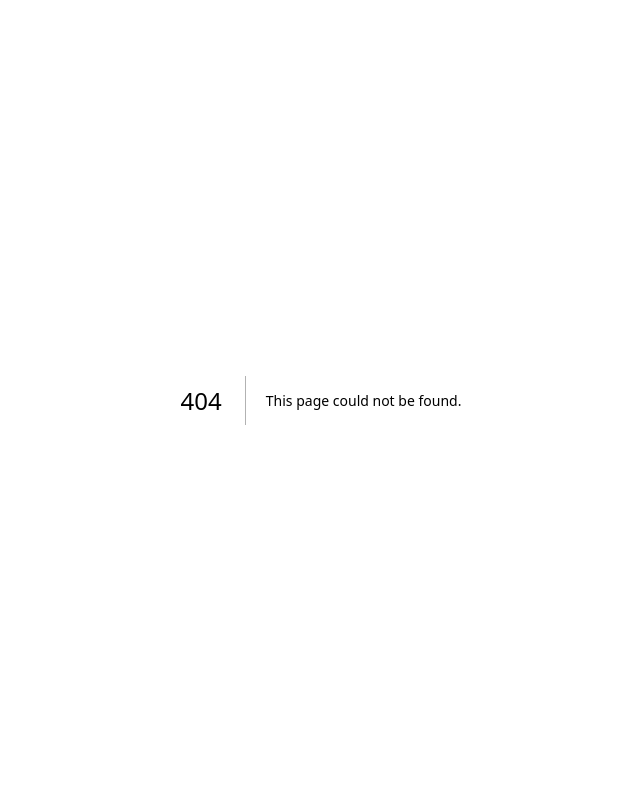
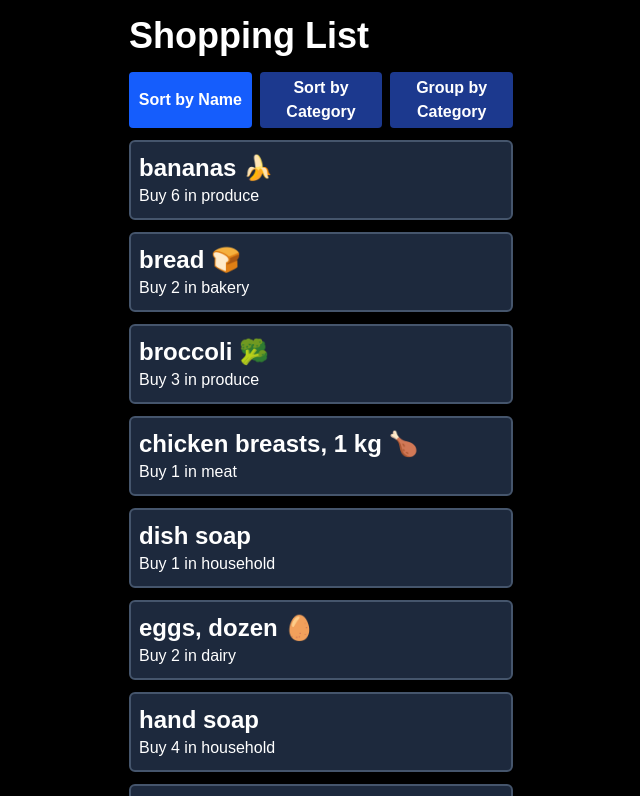
Before and after one commit to BryanTheGreat01/cprg306-assignments, a Next.js app: page /week-6 in a window 1280 px wide. Before the commit this address had no page. Shown: the top 796 px of the page, without its empty margins (319-959 px from the left). Built offline with nearby package versions, Linux system fonts and the light colour scheme.

Commit message:
Complete week 6 assignment

```diff
--- a/app/page.js
+++ b/app/page.js
@@ -17,6 +17,9 @@ export default function Page() {
         <li className="hover:text-gray-400">
           <Link href="./week-5">Week 5 Assignment</Link>
         </li>
+        <li className="hover:text-gray-400">
+          <Link href="./week-6">Week 6 Assignment</Link>
+        </li>
 
       </ul>
     </main>
--- /dev/null
+++ b/app/week-6/item-list.js
@@ -0,0 +1,103 @@
+"use client";
+
+import Item from "./item";
+import itemData from "./items.json";
+import { useState } from "react";
+
+// component that takes an array of items and maps them to a list of Item components
+const ListItems = ({ items }) => {
+  return (
+    <ul>
+      {items.map((item) => (
+        <li key={item.id}>
+          <Item
+            name={item.name}
+            quantity={item.quantity}
+            category={item.category}
+          />
+        </li>
+      ))}
+    </ul>
+  );
+};
+
+export default function ItemList() {
+  // state to keep track of the sortBy and groupBy values
+  const [sortBy, setSortBy] = useState("name");
+  const [groupBy, setGroupBy] = useState(false);
+
+  // create a copy of the itemData array so original data is not mutated
+  let itemDataCopy = [...itemData];
+
+  // get all unique categories from the itemDataCopy array and sort them alphabetically
+  const allCategories = itemDataCopy.map((item) => item.category);
+  const categories = allCategories
+    .filter((category, index) => allCategories.indexOf(category) === index)
+    .sort((a, b) => a.localeCompare(b));
+
+  // sort the itemDataCopy array based on the sortBy state
+  if (sortBy === "name") {
+    itemDataCopy.sort((a, b) => a.name.localeCompare(b.name));
+  } else if (sortBy === "category") {
+    itemDataCopy.sort((a, b) => a.category.localeCompare(b.category));
+  }
+
+  // handle button click to set the sortBy and groupBy state
+  const handleButtonClick = (sortByValue, groupByValue) => {
+    setSortBy(sortByValue);
+    setGroupBy(groupByValue);
+  };
+
+  return (
+    <div className="flex flex-col w-96 mx-auto">
+      <div className="flex flex-row gap-2 justify-between w-auto ">
+        <button
+          type="button"
+          id="sort-by-name-button"
+          className={`flex-1 p-1 font-bold rounded text-white  disabled:bg-slate-400 hover:bg-blue-400 text-wrap ${sortBy == "name" && groupBy == false ? "bg-blue-600" : "bg-blue-900"}`}
+          onClick={() => handleButtonClick("name", false)}
+        >
+          Sort by Name
+        </button>
+        <button
+          type="button"
+          id="sort-by-quantity-button"
+          className={`flex-1 p-1 font-bold rounded text-white  disabled:bg-slate-400 hover:bg-blue-400 text-wrap ${sortBy == "category" && groupBy == false ? "bg-blue-600" : "bg-blue-900"}`}
+          onClick={() => handleButtonClick("category", false)}
+        >
+          Sort by Category
+        </button>
+        <button
+          type="button"
+          id="sort-by-quantity-button"
+          className={`flex-1 p-1 font-bold rounded text-white  disabled:bg-slate-400 hover:bg-blue-400 text-wrap ${sortBy == "name" && groupBy == true ? "bg-blue-600" : "bg-blue-900"}`}
+          onClick={() => handleButtonClick("name", true)}
+        >
+          Group by Category
+        </button>
+      </div>
+      <div className="">
+        {
+          /* if groupBy is true, sort items by category and wrap them in a container with the category name as the header */
+          groupBy ? (
+            categories.map((category) => (
+              <div key={category} className="px-3 py-1 my-4 bg-white rounded ">
+                <h2 className="pt-3 font-semibold text-blue-600 text-l">
+                  {category.charAt(0).toUpperCase() + category.slice(1)}
+                </h2>
+                <ListItems
+                  items={itemDataCopy.filter(
+                    (item) => item.category === category,
+                  )}
+                />
+              </div>
+            ))
+          ) : (
+            /* if groupBy is false, just render the list of items without grouping them by category */
+            <ListItems items={itemDataCopy} />
+          )
+        }
+      </div>
+    </div>
+  );
+}
--- /dev/null
+++ b/app/week-6/item.js
@@ -0,0 +1,10 @@
+export default function Item({ name, quantity, category }) {
+  return (
+    <div className="bg-slate-800 my-3 py-2.5 px-2 w-auto rounded-md border-2 border-slate-600 text-white">
+      <p className="font-bold text-2xl">{name}</p>
+      <p>
+        Buy {quantity} in {category}
+      </p>
+    </div>
+  );
+}
--- /dev/null
+++ b/app/week-6/items.json
@@ -0,0 +1,74 @@
+[
+ {
+ "id": "1h2GJKH12gkHG31h1H",
+ "name": "milk, 4 L 🥛",
+ "quantity": 1,
+ "category": "dairy"
+ },
+ {
+ "id": "2KJH3k2j3H1k2J3K1H",
+ "name": "bread 🍞",
+ "quantity": 2,
+  "category": "bakery"
+ },
+ {
+ "id": "3h2KJH3k2j3H1k2J3",
+ "name": "eggs, dozen 🥚",
+ "quantity": 2,
+ "category": "dairy"
+ },
+ {
+ "id": "4k2J3K1H2GJKH12gk",
+ "name": "bananas 🍌",
+ "quantity": 6,
+ "category": "produce"
+ },
+ {
+ "id": "5H1h1H2KJH3k2j3H",
+ "name": "broccoli 🥦",
+ "quantity": 3,
+ "category": "produce"
+ },
+ {
+ "id": "6H1k2J3K1H2GJKH1",
+ "name": "chicken breasts, 1 kg 🍗",
+ "quantity": 1,
+ "category": "meat"
+ },
+ {
+ "id": "7gkHG31h1H2KJH3k",
+ "name": "pasta sauce 🍝",
+ "quantity": 3,
+ "category": "canned goods"
+ },
+ {
+ "id": "8j3H1k2J3K1H2GJK",
+ "name": "spaghetti, 454 g 🍝",
+ "quantity": 2,
+ "category": "dry goods"
+ },
+ {
+ "id": "9H12gkHG31h1H2KJ",
+ "name": "toilet paper, 12 pack 🧻",
+ "quantity": 1,
+ "category": "household"
+ },
+ {
+ "id": "10H3k2j3H1k2J3K1",
+ "name": "paper towels, 6 pack 🍽️",
+ "quantity": 1,
+ "category": "household"
+ },
+ {
+ "id": "11k2J3K1H2GJKH12",
+ "name": "dish soap ",
+ "quantity": 1,
+ "category": "household"
+ },
+ {
+ "id": "12GJKH12gkHG31h1",
+ "name": "hand soap ",
+ "quantity": 4,
+ "category": "household"
+ }
+]
--- /dev/null
+++ b/app/week-6/page.js
@@ -0,0 +1,12 @@
+import ItemList from "./item-list";
+
+export default function Page() {
+  return (
+    <main className="mx-auto">
+      <h1 className="my-4 text-4xl font-bold">Shopping List</h1>
+      <ItemList />
+    </main>
+  );
+
+
+}
```
